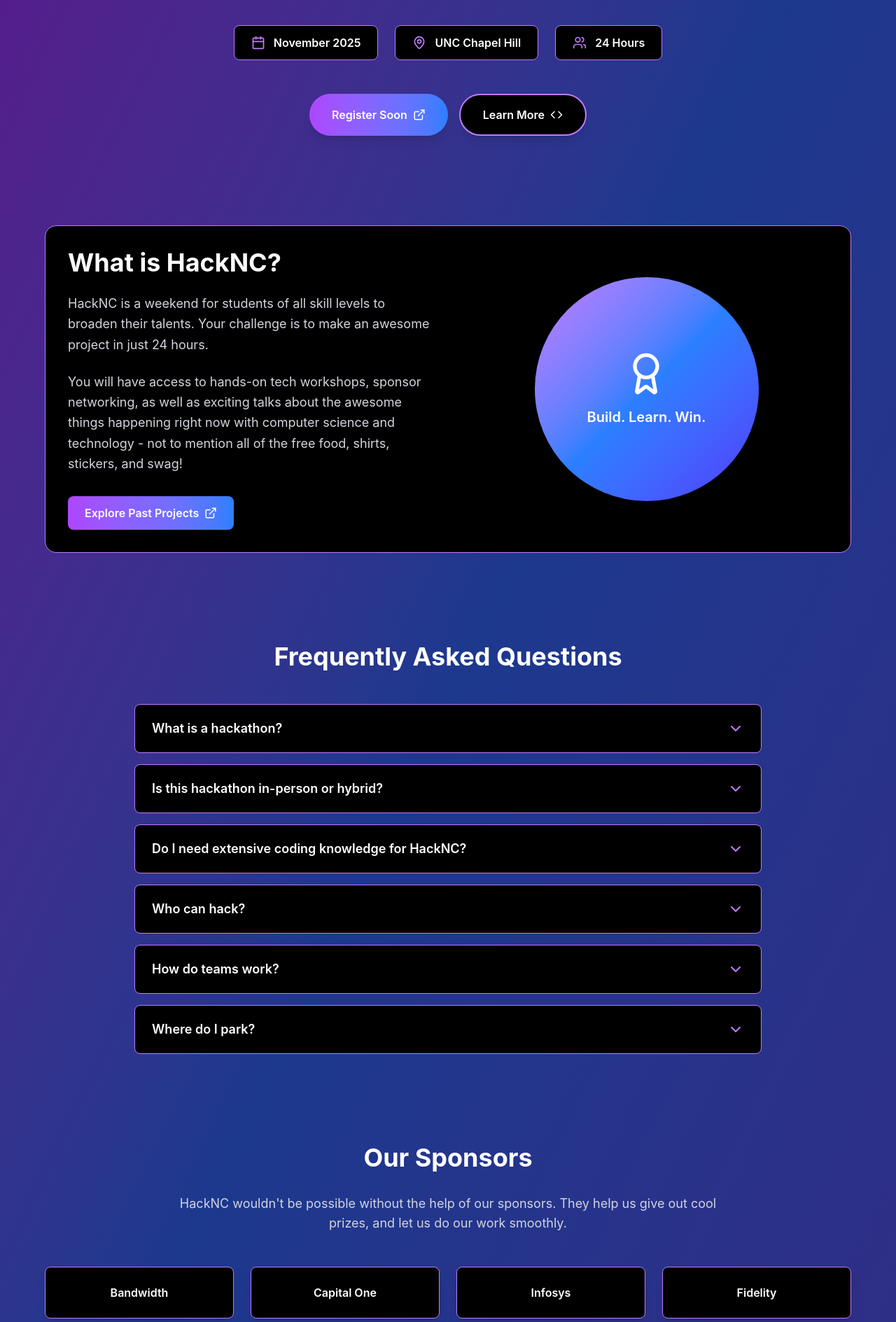
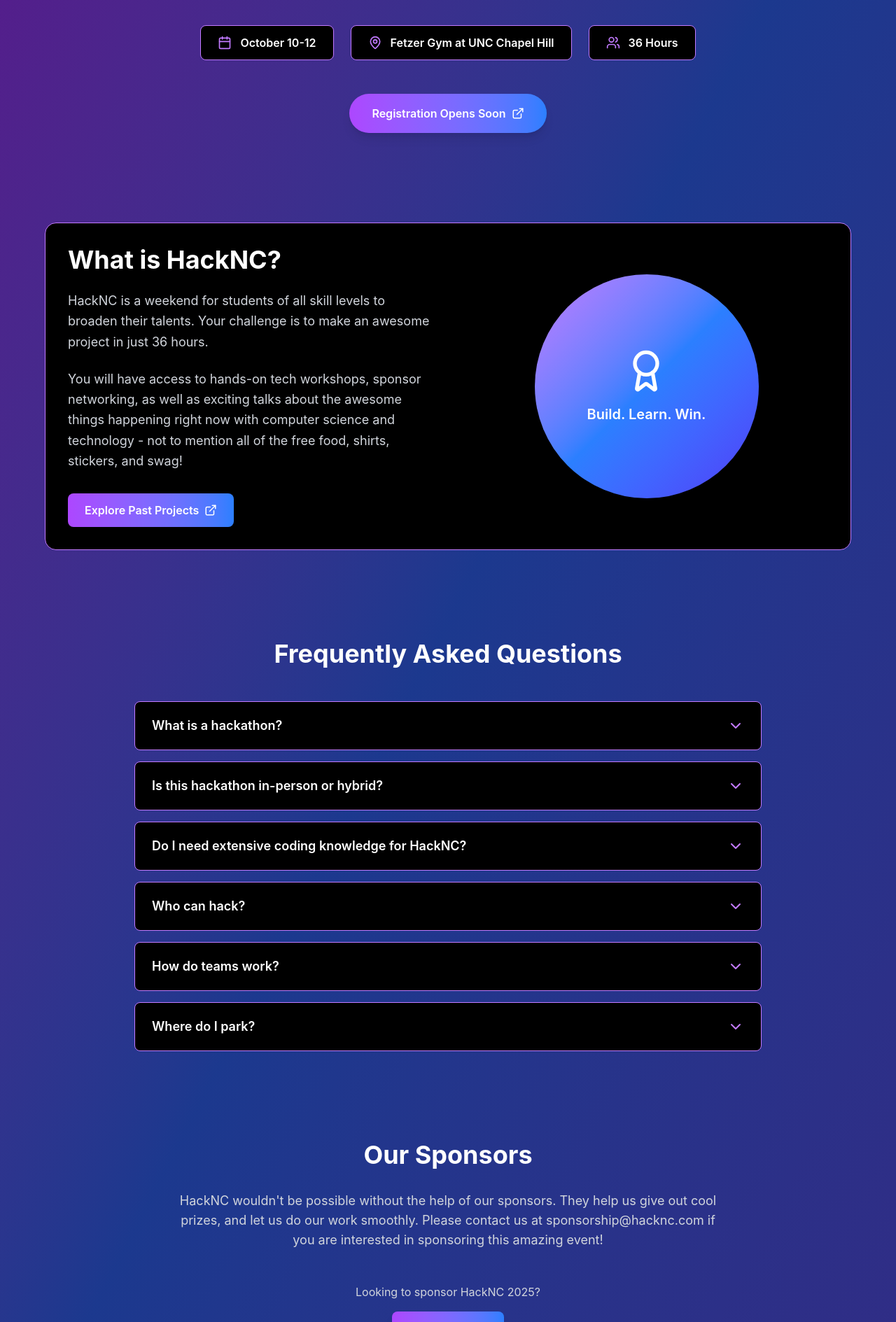
Before and after one commit to HackNC/fall2025, a React (Vite) app: page / in a window 1280 px wide. Shown: the part 360-2249 px from the top of the page at 70% size. Built offline with nearby package versions, Linux system fonts and the light colour scheme.

Commit message:
fixing new date info

```diff
--- a/src/App.tsx
+++ b/src/App.tsx
@@ -40,10 +40,10 @@
     }
   ];
 
-  const sponsors: string[] = [
-    'Bandwidth', 'Capital One', 'Infosys', 'Fidelity',
-    'Lowes', 'Pendo', 'Nutanix', 'ResNET'
-  ];
+  // const sponsors: string[] = [
+  //   'Bandwidth', 'Capital One', 'Infosys', 'Fidelity',
+  //   'Lowes', 'Pendo', 'Nutanix', 'ResNET'
+  // ];
 
   return (
     <div className="min-h-screen bg-gradient-to-br from-purple-900 via-blue-900 to-indigo-900">
@@ -81,24 +81,21 @@
           <div className="flex flex-wrap justify-center gap-6 mb-12">
             <div className="flex items-center bg-black bg-opacity-30 backdrop-blur-sm rounded-lg px-6 py-3 border border-purple-400 border-opacity-50">
               <Calendar className="mr-3 text-purple-400" size={20} />
-              <span className="text-white font-semibold">November 2025</span>
+              <span className="text-white font-semibold">October 10-12</span>
             </div>
             <div className="flex items-center bg-black bg-opacity-30 backdrop-blur-sm rounded-lg px-6 py-3 border border-purple-400 border-opacity-50">
               <MapPin className="mr-3 text-purple-400" size={20} />
-              <span className="text-white font-semibold">UNC Chapel Hill</span>
+              <span className="text-white font-semibold">Fetzer Gym at UNC Chapel Hill</span>
             </div>
             <div className="flex items-center bg-black bg-opacity-30 backdrop-blur-sm rounded-lg px-6 py-3 border border-purple-400 border-opacity-50">
               <Users className="mr-3 text-purple-400" size={20} />
-              <span className="text-white font-semibold">24 Hours</span>
+              <span className="text-white font-semibold">36 Hours</span>
             </div>
           </div>
 
           <div className="space-y-4 sm:space-y-0 sm:flex sm:justify-center sm:space-x-4">
             <button className="inline-flex items-center bg-gradient-to-r from-purple-500 to-blue-500 text-white px-8 py-4 rounded-full font-semibold hover:from-purple-600 hover:to-blue-600 transition-all transform hover:scale-105 shadow-lg">
-              Register Soon <ExternalLink className="ml-2" size={18} />
-            </button>
-            <button className="inline-flex items-center bg-black bg-opacity-40 backdrop-blur-sm text-white px-8 py-4 rounded-full font-semibold border-2 border-purple-400 hover:bg-purple-500 hover:border-purple-300 transition-all transform hover:scale-105 shadow-lg">
-              Learn More <Code className="ml-2" size={18} />
+              Registration Opens Soon <ExternalLink className="ml-2" size={18} />
             </button>
           </div>
         </div>
@@ -112,7 +109,7 @@
               <div>
                 <h2 className="text-4xl font-bold text-white mb-6">What is HackNC?</h2>
                 <p className="text-gray-300 text-lg leading-relaxed mb-6">
-                  HackNC is a weekend for students of all skill levels to broaden their talents. Your challenge is to make an awesome project in just 24 hours.
+                  HackNC is a weekend for students of all skill levels to broaden their talents. Your challenge is to make an awesome project in just 36 hours.
                 </p>
                 <p className="text-gray-300 text-lg leading-relaxed mb-8">
                   You will have access to hands-on tech workshops, sponsor networking, as well as exciting talks about the awesome things happening right now with computer science and technology - not to mention all of the free food, shirts, stickers, and swag!
@@ -169,16 +166,16 @@
         <div className="max-w-6xl mx-auto">
           <h2 className="text-4xl font-bold text-white text-center mb-8">Our Sponsors</h2>
           <p className="text-gray-300 text-center text-lg mb-12 max-w-3xl mx-auto">
-            HackNC wouldn't be possible without the help of our sponsors. They help us give out cool prizes, and let us do our work smoothly.
+            HackNC wouldn't be possible without the help of our sponsors. They help us give out cool prizes, and let us do our work smoothly. Please contact us at sponsorship@hacknc.com if you are interested in sponsoring this amazing event!
           </p>
 
-          <div className="grid grid-cols-2 md:grid-cols-4 gap-6 mb-12">
+          {/* <div className="grid grid-cols-2 md:grid-cols-4 gap-6 mb-12">
             {sponsors.map((sponsor: string, index: number) => (
               <div key={index} className="bg-black bg-opacity-30 backdrop-blur-sm rounded-lg p-6 border border-purple-400 border-opacity-40 flex items-center justify-center hover:bg-opacity-50 hover:border-opacity-60 transition-all transform hover:scale-105 shadow-lg">
                 <span className="text-white font-semibold text-center">{sponsor}</span>
               </div>
             ))}
-          </div>
+          </div> */}
 
           <div className="text-center">
             <p className="text-gray-300 mb-4">Looking to sponsor HackNC 2025?</p>
```
